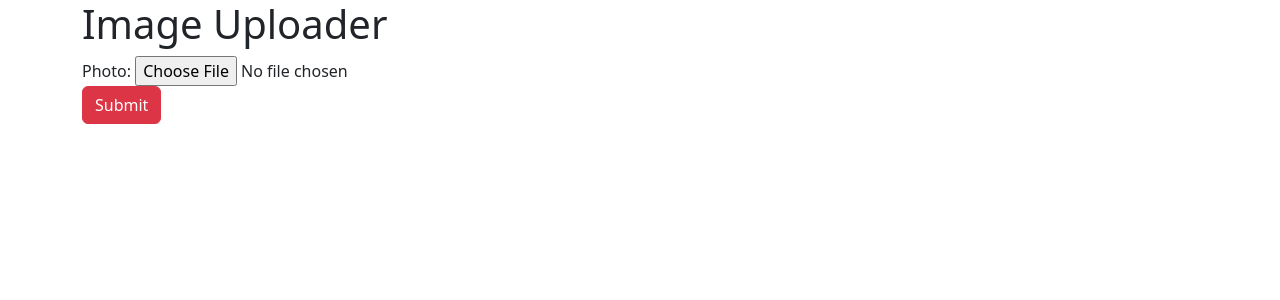
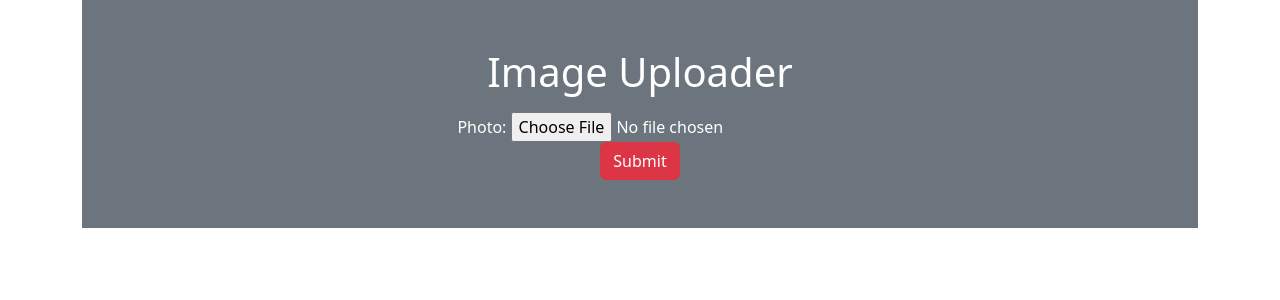
Before and after one commit to devsharifmahmud/ImageUploader, a Django app: page / in a window 1280 px wide. Shown: the top 300 px of the page. Run offline with Django 5.2, Linux system fonts and the light colour scheme.

Commit message:
Update crud code

```diff
--- a/myapp/templates/myapp/home.html
+++ b/myapp/templates/myapp/home.html
@@ -8,8 +8,8 @@
   </head>
   <body>
     <div class="container">
-        <div class="">
-            <h1>Image Uploader</h1>
+        <div class="py-5 text-center bg-secondary text-white">
+            <h1 class="mb-3">Image Uploader</h1>
             <form action="" method="">
                 {% csrf_token %}
                 {{ form }}
```
